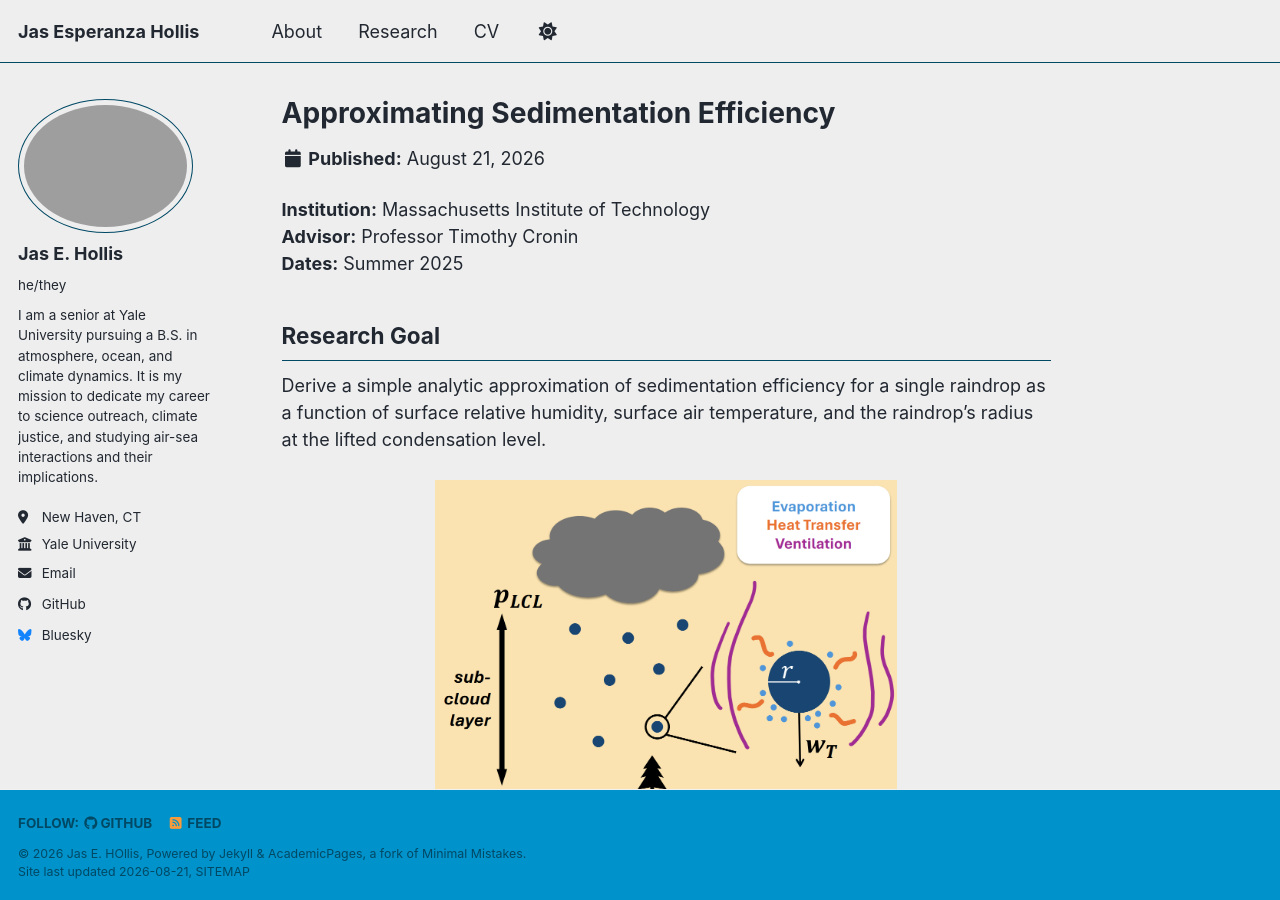
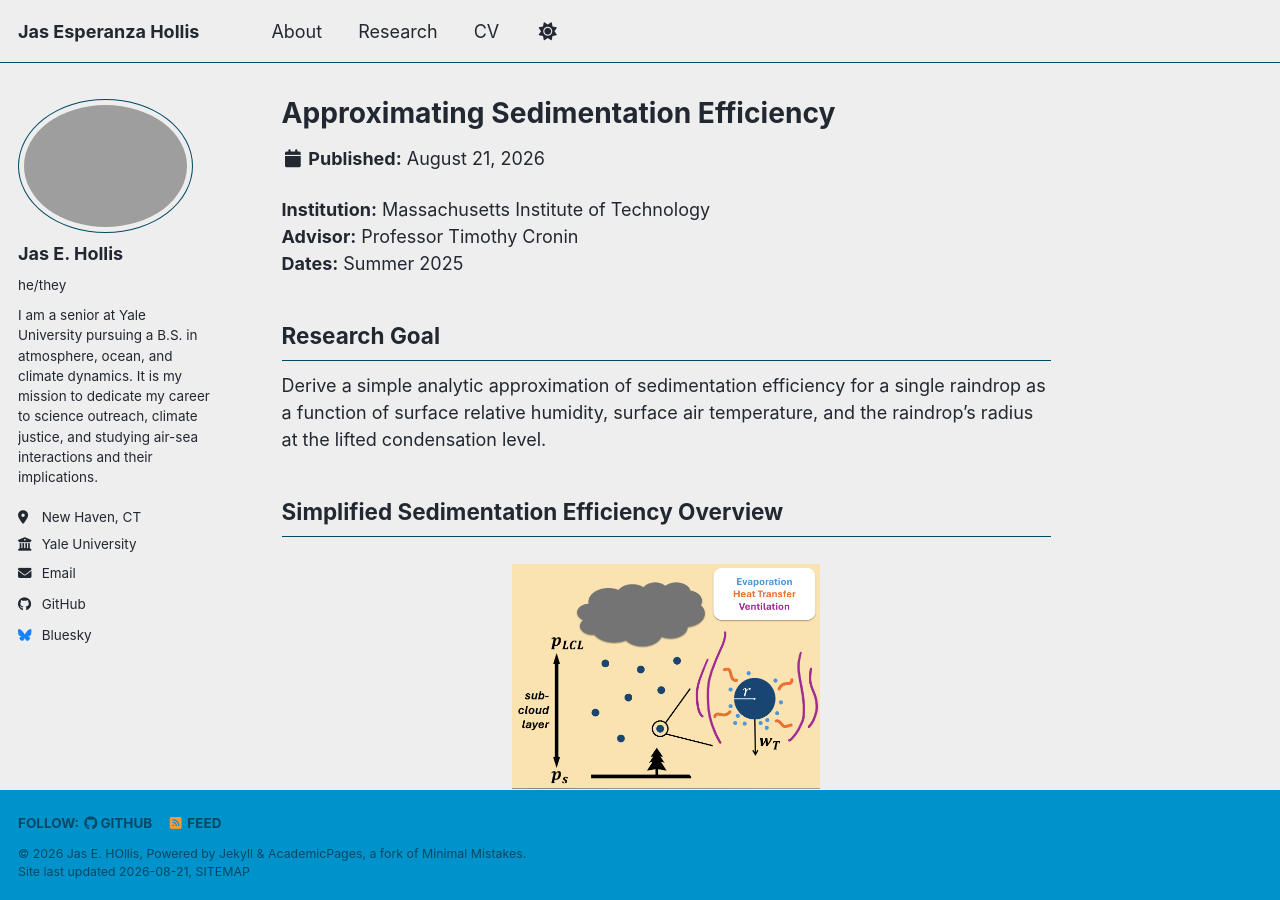
Before and after one commit to jas-hollis/jas-hollis.github.io, a Jekyll site: the page built from _portfolio/sedimentation-efficiency.md, in a window 1280 px wide and 900 px high. Built offline with Jekyll 4.4.1, drawn with Linux system fonts in a browser that asks for light colours; a style sheet for code colours, icons or effects is not loaded.

Commit message:
Update sedimentation-efficiency.md
fixing spacing and adding header

```diff
--- a/_portfolio/sedimentation-efficiency.md
+++ b/_portfolio/sedimentation-efficiency.md
@@ -11,9 +11,11 @@ collection: portfolio
 ## Research Goal
 Derive a simple analytic approximation of sedimentation efficiency for a single raindrop as a function of surface relative humidity, surface air temperature, and the raindrop's radius at the lifted condensation level.
 
+## Simplified Sedimentation Efficiency Overview
+
 <img src="/images/precipitation_efficiency_diagram.png"
      alt="Diagram of Processes Involved in Sedimentation Efficiency"
-     style="width: 60%; height: auto; display: block; margin: 1.5em auto;">
+     style="width: 40%; height: auto; display: block; margin: 1.5em auto;">
 
 *Diagram Portraying Processes Involved in Sedimentation Efficiency; light  blue dots indicate evaporation, wavy orange lines indicate heat transfer, and vertical magenta lines represent ventilation. (Note: I have used the term precipitation efficiency as a simpler alternative for a general audience.)*
 
```
